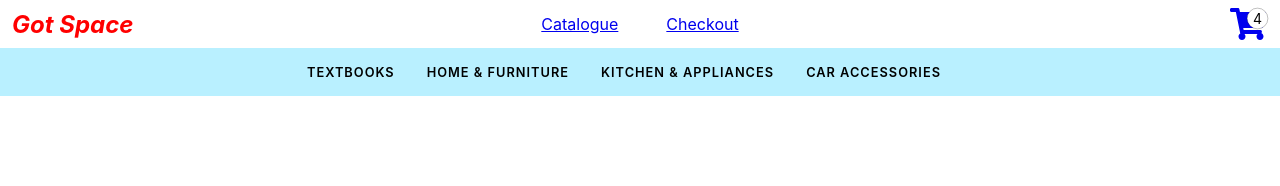
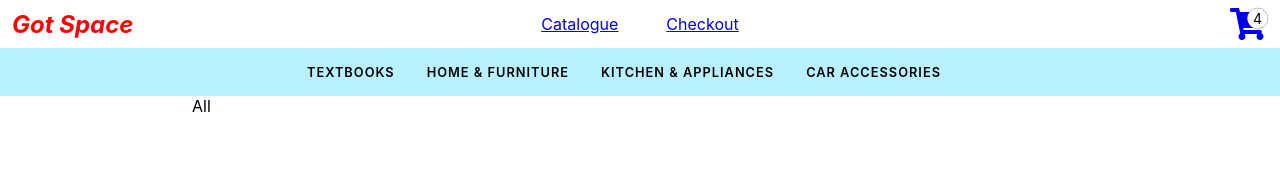
Before and after one commit to noll-fyra/gotspace, a React (Create React App) app: page /catalogue in a window 1280 px wide. Shown: the top 186 px of the page. Built offline with nearby package versions, Linux system fonts and the light colour scheme.

Commit message:
some changes

```diff
--- a/src/containers/Catalogue.js
+++ b/src/containers/Catalogue.js
@@ -16,7 +16,11 @@ class Catalogue extends Component {
             return <Category>{category.toUpperCase()}</Category>
           })}
         </ProductNav>
-
+        <Container>
+          <Breado>
+            <div>All</div>
+          </Breado>
+        </Container>
       </Main>
     )
   }
@@ -53,4 +57,13 @@ const Category = styled.div`
   align-items: center;
 `
 
+const Container = styled.div`
+  padding: 0 ${constants.size.padding.media};
+`
+
+const Breado = styled.div`
+  display: flex;
+  flex-flow: row;
+`
+
 export default Catalogue
```
